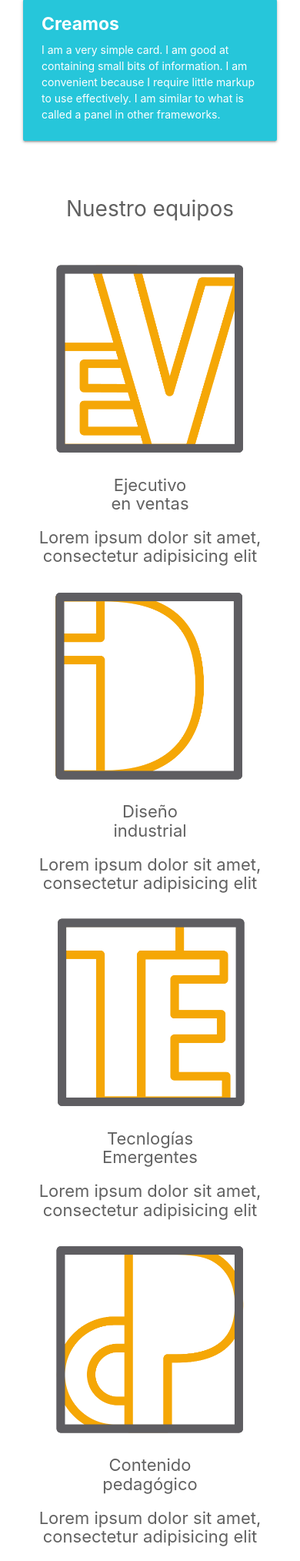
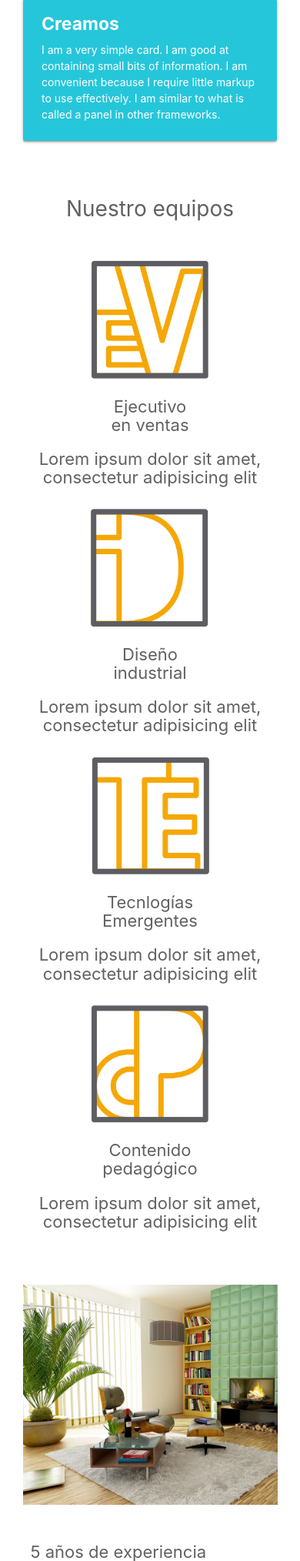
Before and after one commit to Ingvictor/SitiosWeb, a PHP site: page /nosotros.html in a window 390 px wide. Shown: the part 592-2620 px from the top of the page at 77% size. Run offline with PHP 8.4, Linux system fonts and the light colour scheme.

Commit message:
Preba footer5

```diff
--- a/css/main.css
+++ b/css/main.css
@@ -555,6 +555,9 @@ header ul a{
         margin-left: 0px;
         margin-bottom: 40px;
     }
+    .tarjeta-miembros img{
+        width: 50%;
+    }
     .card-image{
         margin: auto;
     }
```
